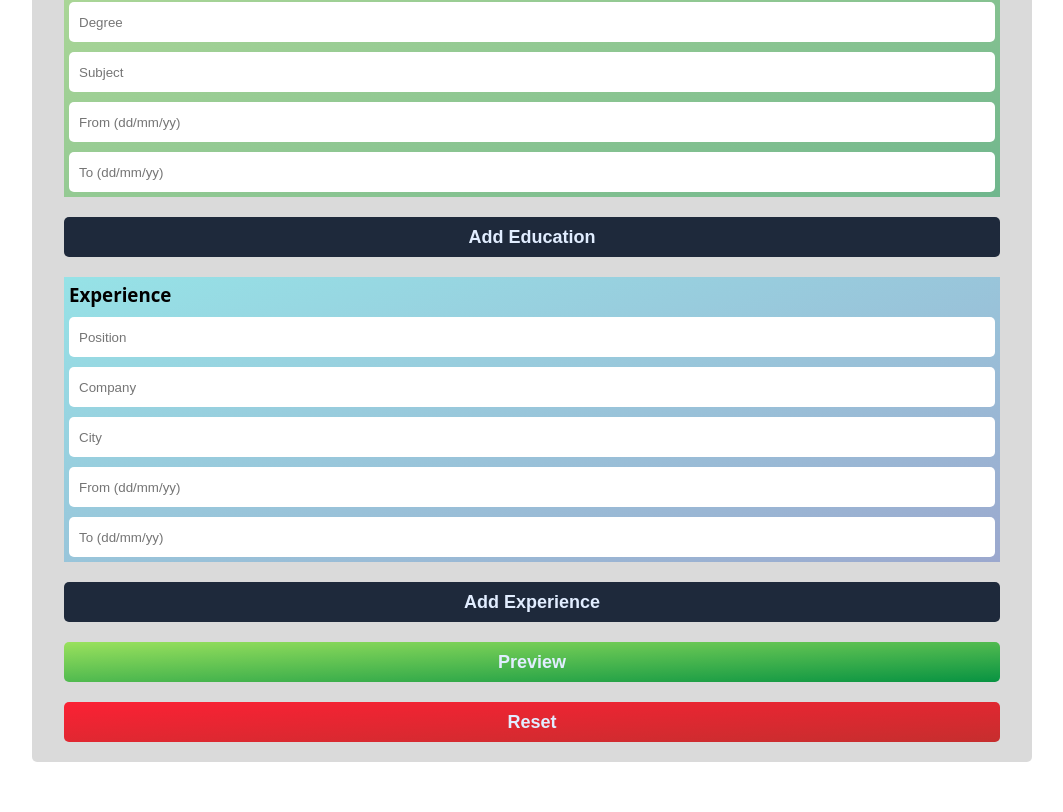
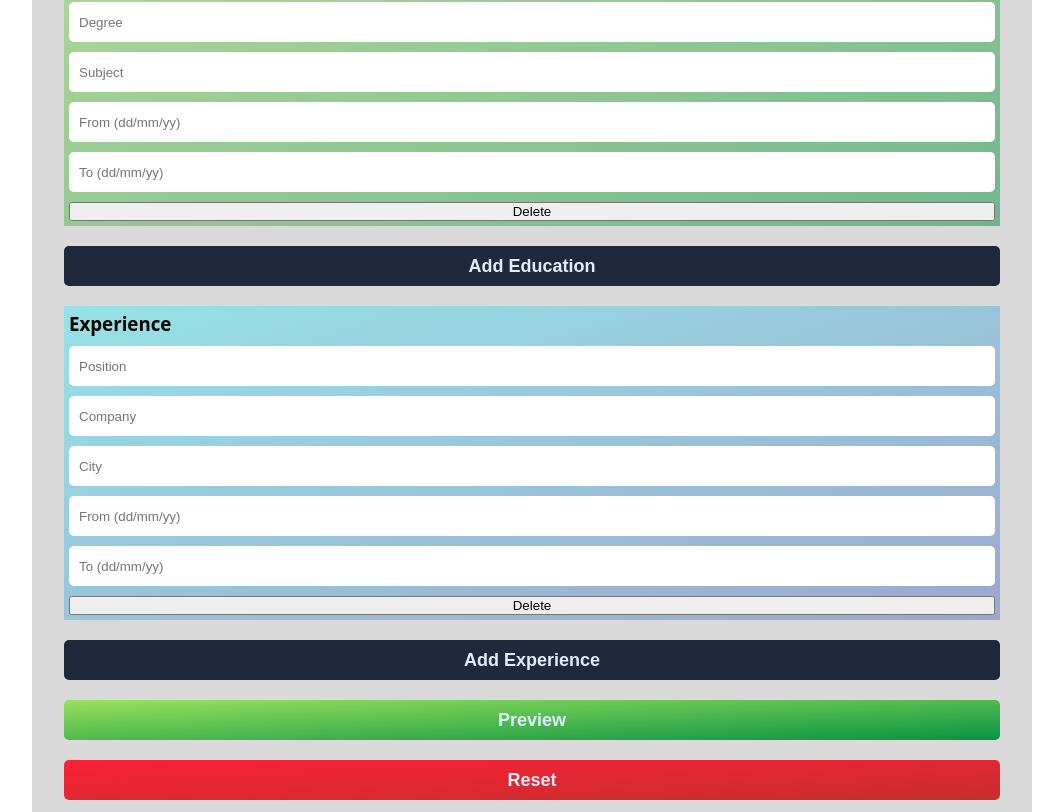
Before and after one commit to ilicc-sara/CV-Creator, a React (Vite) app: page / in a window 1280 px wide. Shown: the part 595-1407 px from the top of the page, without its empty margins (108-1171 px from the left). Built offline with nearby package versions, Linux system fonts and the light colour scheme.

Commit message:
adding delete object function

```diff
--- a/src/EducationInfo.jsx
+++ b/src/EducationInfo.jsx
@@ -62,7 +62,14 @@ function EducationInfo(props) {
         placeholder="To (dd/mm/yy)"
         onChange={handleEducationInfoChange}
       />
-      <button className="hidden"></button>
+      <button
+        type="button"
+        onClick={() =>
+          setEducationInfo((prev) => prev.filter((object) => object.id !== id))
+        }
+      >
+        Delete
+      </button>
     </div>
   );
 }
--- a/src/ExperienceInfo.jsx
+++ b/src/ExperienceInfo.jsx
@@ -51,7 +51,14 @@ function ExperienceInfo(props) {
         placeholder="To (dd/mm/yy)"
         onChange={handleExperienceInfoChange}
       />
-      <button className="hidden"></button>
+      <button
+        type="button"
+        onClick={() =>
+          setExperienceInfo((prev) => prev.filter((object) => object.id !== id))
+        }
+      >
+        Delete
+      </button>
     </div>
   );
 }
```
